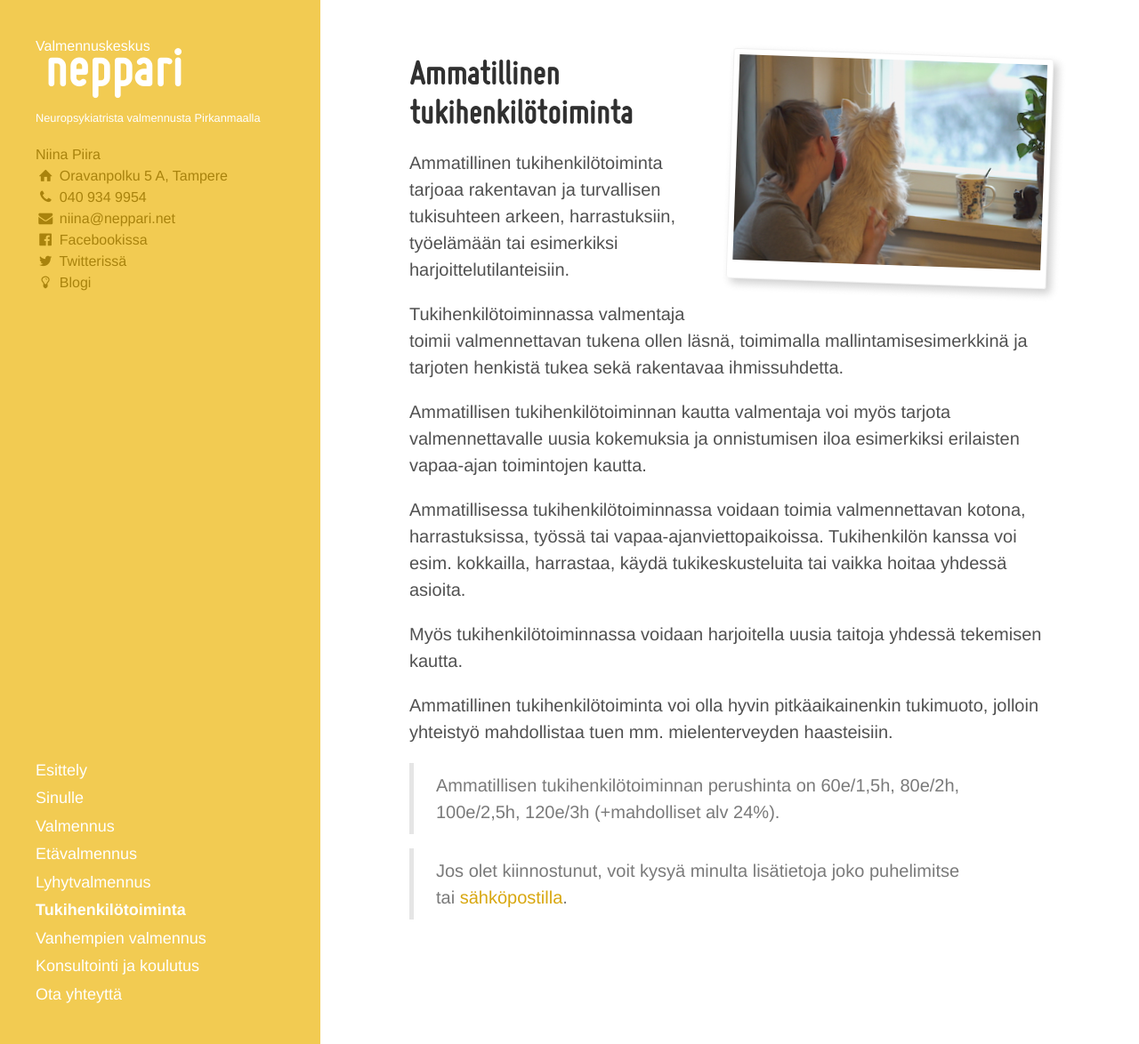
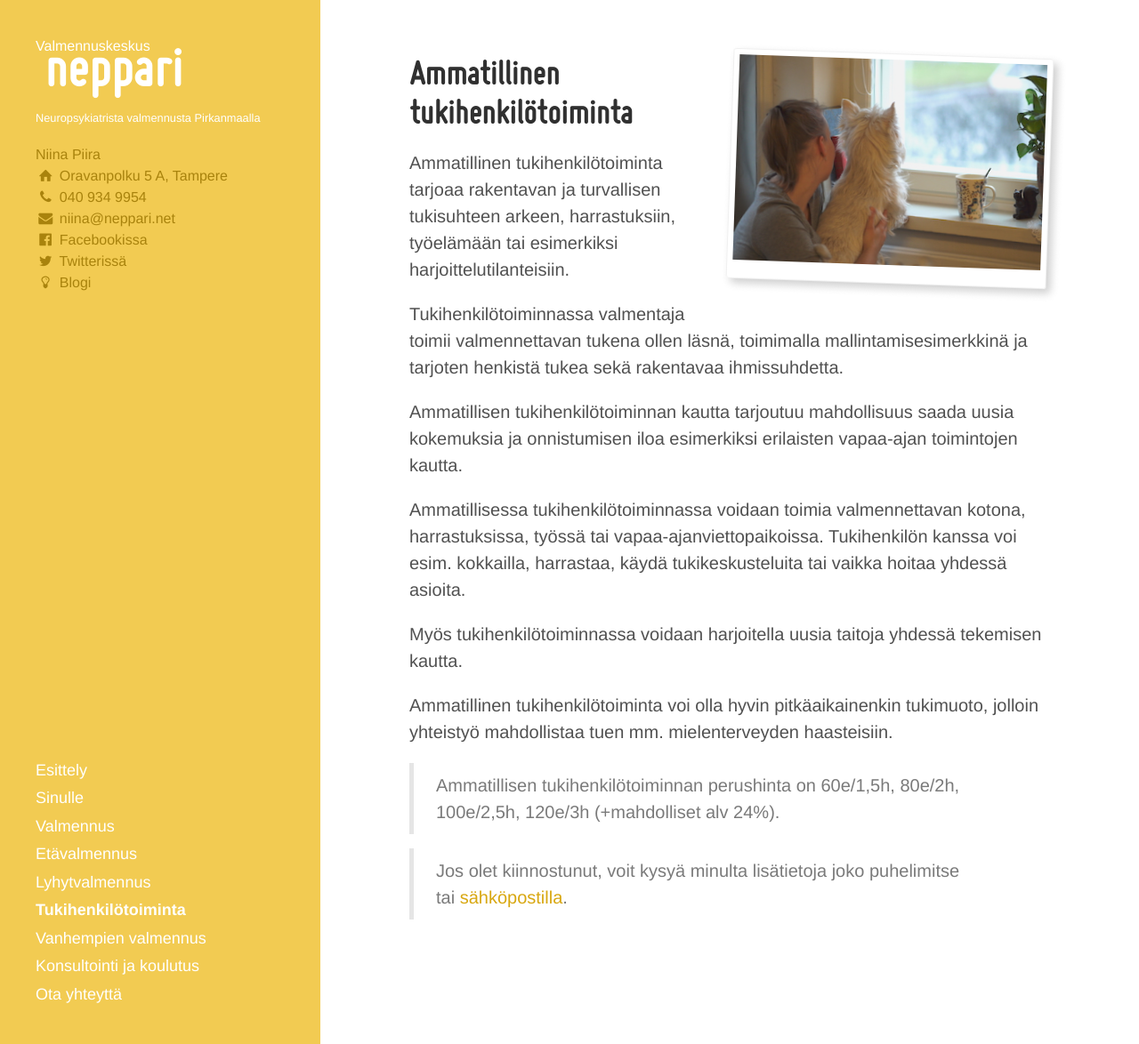
Before and after one commit to niinapiira/neppari.net, a Jekyll site: the page built from ammatillinen-tukihenkilotoiminta.md, in a window 1280 px wide and 1174 px high. Shown: the whole window at 89% size. Built offline with Jekyll 4.4.1, drawn with Linux system fonts in a browser that asks for light colours.

Commit message:
Updated ammatillinen-tukihenkilotoiminta.md

```diff
--- a/ammatillinen-tukihenkilotoiminta.md
+++ b/ammatillinen-tukihenkilotoiminta.md
@@ -23,7 +23,7 @@ Ammatillinen tukihenkilötoiminta tarjoaa rakentavan ja turvallisen tukisuhteen
 
 Tukihenkilötoiminnassa valmentaja toimii valmennettavan tukena ollen läsnä, toimimalla mallintamisesimerkkinä ja tarjoten henkistä tukea sekä rakentavaa ihmissuhdetta.
 
-Ammatillisen tukihenkilötoiminnan kautta valmentaja voi myös tarjota valmennettavalle uusia kokemuksia ja onnistumisen iloa esimerkiksi erilaisten vapaa-ajan toimintojen kautta.
+Ammatillisen tukihenkilötoiminnan kautta tarjoutuu mahdollisuus saada uusia kokemuksia ja onnistumisen iloa esimerkiksi erilaisten vapaa-ajan toimintojen kautta.
 
 Ammatillisessa tukihenkilötoiminnassa voidaan toimia valmennettavan kotona, harrastuksissa, työssä tai vapaa-ajanviettopaikoissa. Tukihenkilön kanssa voi esim. kokkailla, harrastaa, käydä tukikeskusteluita tai vaikka hoitaa yhdessä asioita.
 
```
